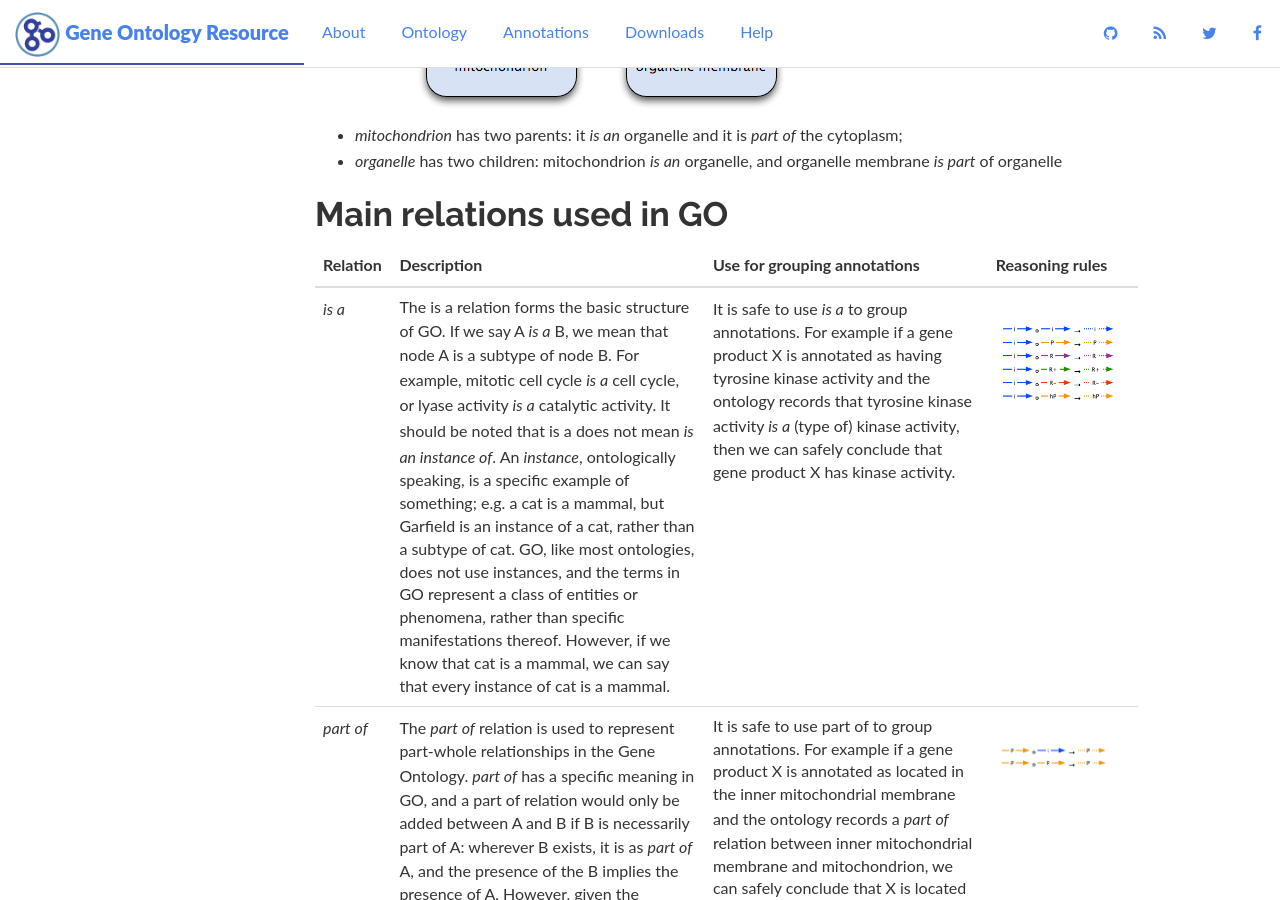
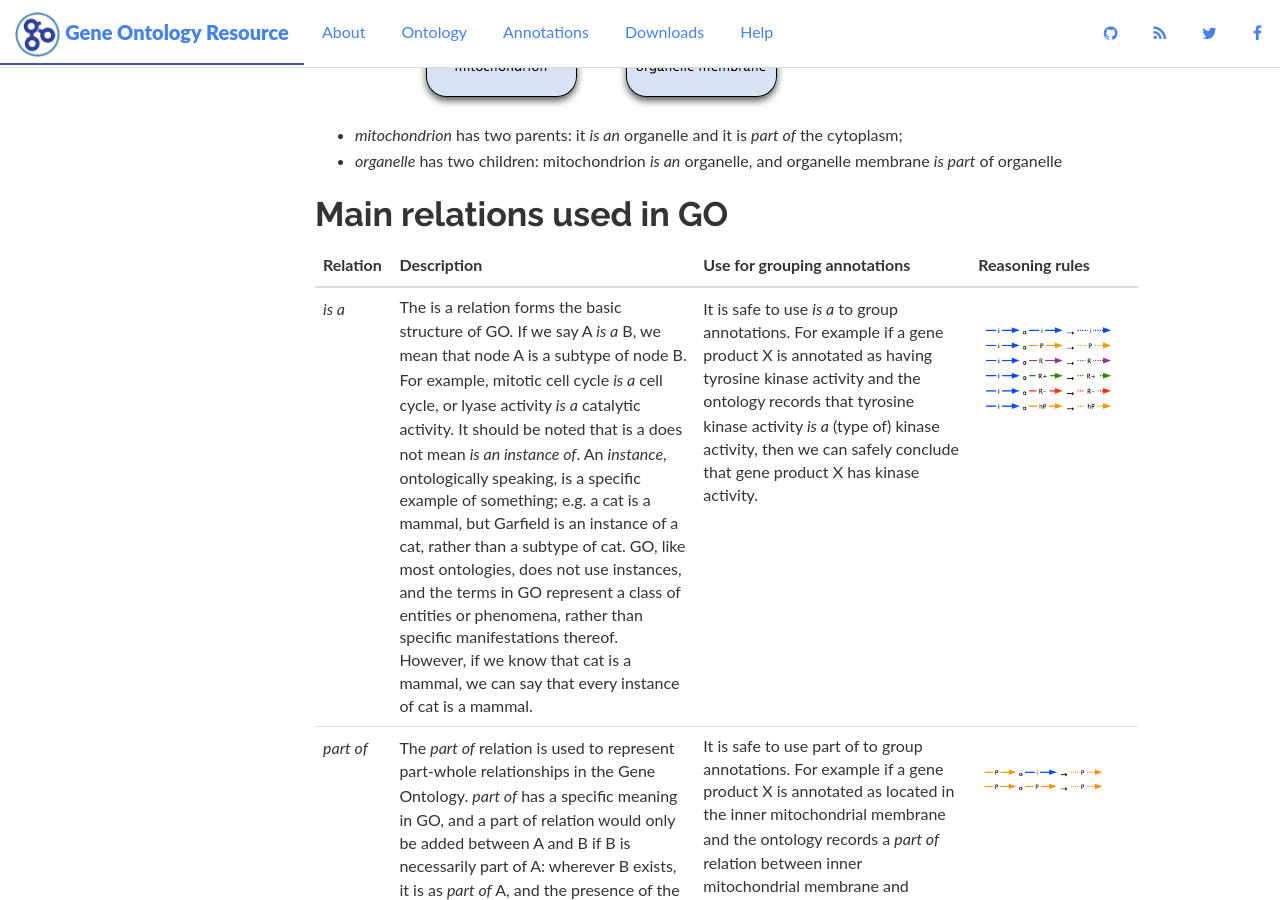
Before and after one commit to geneontology/geneontology.github.io, a Jekyll site: the page built from _docs/ontology-relations.md, in a window 1280 px wide and 900 px high, scrolled down 1648 px. Built offline with Jekyll 4.4.1, drawn with Linux system fonts in a browser that asks for light colours; nearby versions of some CDN libraries.

Commit message:
Update ontology-relations.md

```diff
--- a/_docs/ontology-relations.md
+++ b/_docs/ontology-relations.md
@@ -48,7 +48,7 @@
 
 | **Relation** | **Description** | **Use for grouping annotations** | **Reasoning rules** |
 |------------------|-------------|-------------|-------------|
-| *is a*  | The is a relation forms the basic structure of GO. If we say A *is a* B, we mean that node A is a subtype of node B. For example, mitotic cell cycle *is a* cell cycle, or lyase activity *is a* catalytic activity. It should be noted that is a does not mean *is an instance of*. An *instance*, ontologically speaking, is a specific example of something; e.g. a cat is a mammal, but Garfield is an instance of a cat, rather than a subtype of cat. GO, like most ontologies, does not use instances, and the terms in GO represent a class of entities or phenomena, rather than specific manifestations thereof. However, if we know that cat is a mammal, we can say that every instance of cat is a mammal. | It is safe to use *is a* to group annotations. For example if a gene product X is annotated as having tyrosine kinase activity and the ontology records that tyrosine kinase activity *is a* (type of) kinase activity, then we can safely conclude that gene product X has kinase activity.|  ![is-a](/assets/graffle-isa-inf.png){:width="1500"} |
-| *part of* | The *part of* relation is used to represent part-whole relationships in the Gene Ontology. *part of* has a specific meaning in GO, and a part of relation would only be added between A and B if B is necessarily part of A: wherever B exists, it is as *part of* A, and the presence of the B implies the presence of A. However, given the occurrence of A, we cannot say for certain that B exists. | It is safe to use part of to group annotations. For example if a gene product X is annotated as located in the inner mitochondrial membrane and the ontology records a *part of* relation between inner mitochondrial membrane and mitochondrion, we can safely conclude that X is located in a mitochondrion.| ![part-of](/assets/graffle-partof-inf.png){:width="1500"} |
-| *has part*  | The logical complement to the *part of* relation is *has part*, which represents a part-whole relationship from the perspective of the parent. As with *part of*, the GO relation *has part* is only used in cases where A always has B as a part, i.e. where A necessarily *has part* B. If A exists, B will always exist; however, if B exists, we cannot say for certain that A exists. i.e. all A have part B; some B part of A. | It is NOT correct to use *has part* for grouping annotations. For example, we might assert in the ontology that a receptor tyrosine kinase activity *has part* kinase activity. However it would not then be correct to group all annotations to kinase activity under receptor tyrosine kinase activity.  | ![has-part](/assets/graffle-haspart-inf.png){:width="1500"} |
-| *regulates* | Another common relationship in the Gene Ontology is that where one process directly affects the manifestation of another process or quality, i.e. the former *regulates* the latter. The target of the regulation may be another process—for example, regulation of a pathway or an enzymatic reaction—or it may be a quality, such as cell size or pH. Analogously to *part of*, this relation is used specifically to mean * **necessarily** regulates*: if both A and B are present, B always regulates A, but A may not always be regulated by B. i.e. all B *regulate* A; some A *regulated by* B.  | Unlike *is a* and *part of*, grouping annotations to gene products grouped via *regulates* changes the relationship between the GO term and the gene product. If an annotation on gene product X records that it is involved in a process that regulates glycolysis, it would not be correct to conclude that X is involved in glycolysis. Nevertheless, some tools use *regulates* relations to group annotations. This can be useful for gene-set enrichment. The resulting gene sets include genes that are involved in processes that are causally related to the grouping term. | ![regulation](/assets/graffle-regn-inf.png){:width="1500"} |
+| *is a*  | The is a relation forms the basic structure of GO. If we say A *is a* B, we mean that node A is a subtype of node B. For example, mitotic cell cycle *is a* cell cycle, or lyase activity *is a* catalytic activity. It should be noted that is a does not mean *is an instance of*. An *instance*, ontologically speaking, is a specific example of something; e.g. a cat is a mammal, but Garfield is an instance of a cat, rather than a subtype of cat. GO, like most ontologies, does not use instances, and the terms in GO represent a class of entities or phenomena, rather than specific manifestations thereof. However, if we know that cat is a mammal, we can say that every instance of cat is a mammal. | It is safe to use *is a* to group annotations. For example if a gene product X is annotated as having tyrosine kinase activity and the ontology records that tyrosine kinase activity *is a* (type of) kinase activity, then we can safely conclude that gene product X has kinase activity.|  ![is-a](/assets/graffle-isa-inf.png){:width="2000"} |
+| *part of* | The *part of* relation is used to represent part-whole relationships in the Gene Ontology. *part of* has a specific meaning in GO, and a part of relation would only be added between A and B if B is necessarily part of A: wherever B exists, it is as *part of* A, and the presence of the B implies the presence of A. However, given the occurrence of A, we cannot say for certain that B exists. | It is safe to use part of to group annotations. For example if a gene product X is annotated as located in the inner mitochondrial membrane and the ontology records a *part of* relation between inner mitochondrial membrane and mitochondrion, we can safely conclude that X is located in a mitochondrion.| ![part-of](/assets/graffle-partof-inf.png){:width="2000"} |
+| *has part*  | The logical complement to the *part of* relation is *has part*, which represents a part-whole relationship from the perspective of the parent. As with *part of*, the GO relation *has part* is only used in cases where A always has B as a part, i.e. where A necessarily *has part* B. If A exists, B will always exist; however, if B exists, we cannot say for certain that A exists. i.e. all A have part B; some B part of A. | It is NOT correct to use *has part* for grouping annotations. For example, we might assert in the ontology that a receptor tyrosine kinase activity *has part* kinase activity. However it would not then be correct to group all annotations to kinase activity under receptor tyrosine kinase activity.  | ![has-part](/assets/graffle-haspart-inf.png){:width="2000"} |
+| *regulates* | Another common relationship in the Gene Ontology is that where one process directly affects the manifestation of another process or quality, i.e. the former *regulates* the latter. The target of the regulation may be another process—for example, regulation of a pathway or an enzymatic reaction—or it may be a quality, such as cell size or pH. Analogously to *part of*, this relation is used specifically to mean * **necessarily** regulates*: if both A and B are present, B always regulates A, but A may not always be regulated by B. i.e. all B *regulate* A; some A *regulated by* B.  | Unlike *is a* and *part of*, grouping annotations to gene products grouped via *regulates* changes the relationship between the GO term and the gene product. If an annotation on gene product X records that it is involved in a process that regulates glycolysis, it would not be correct to conclude that X is involved in glycolysis. Nevertheless, some tools use *regulates* relations to group annotations. This can be useful for gene-set enrichment. The resulting gene sets include genes that are involved in processes that are causally related to the grouping term. | ![regulation](/assets/graffle-regn-inf.png){:width="2000"} |
```
